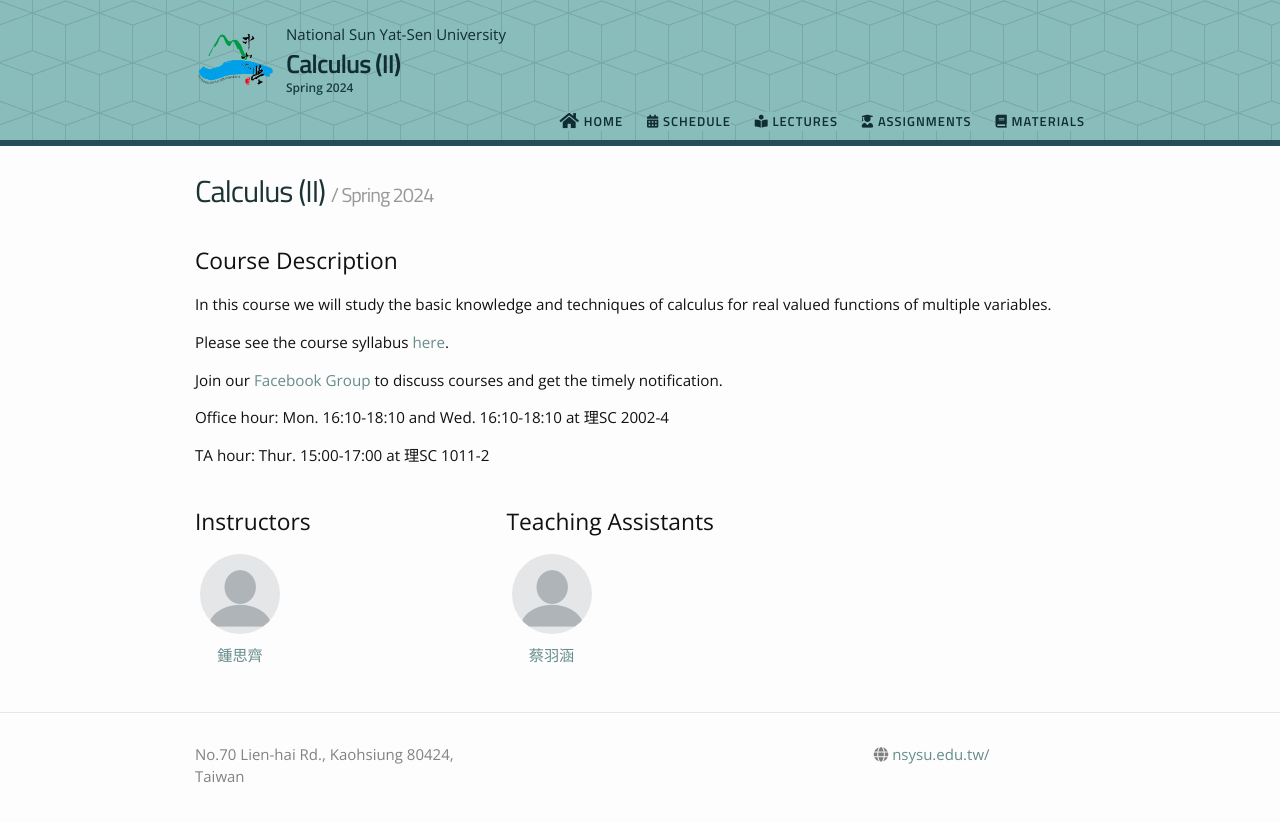
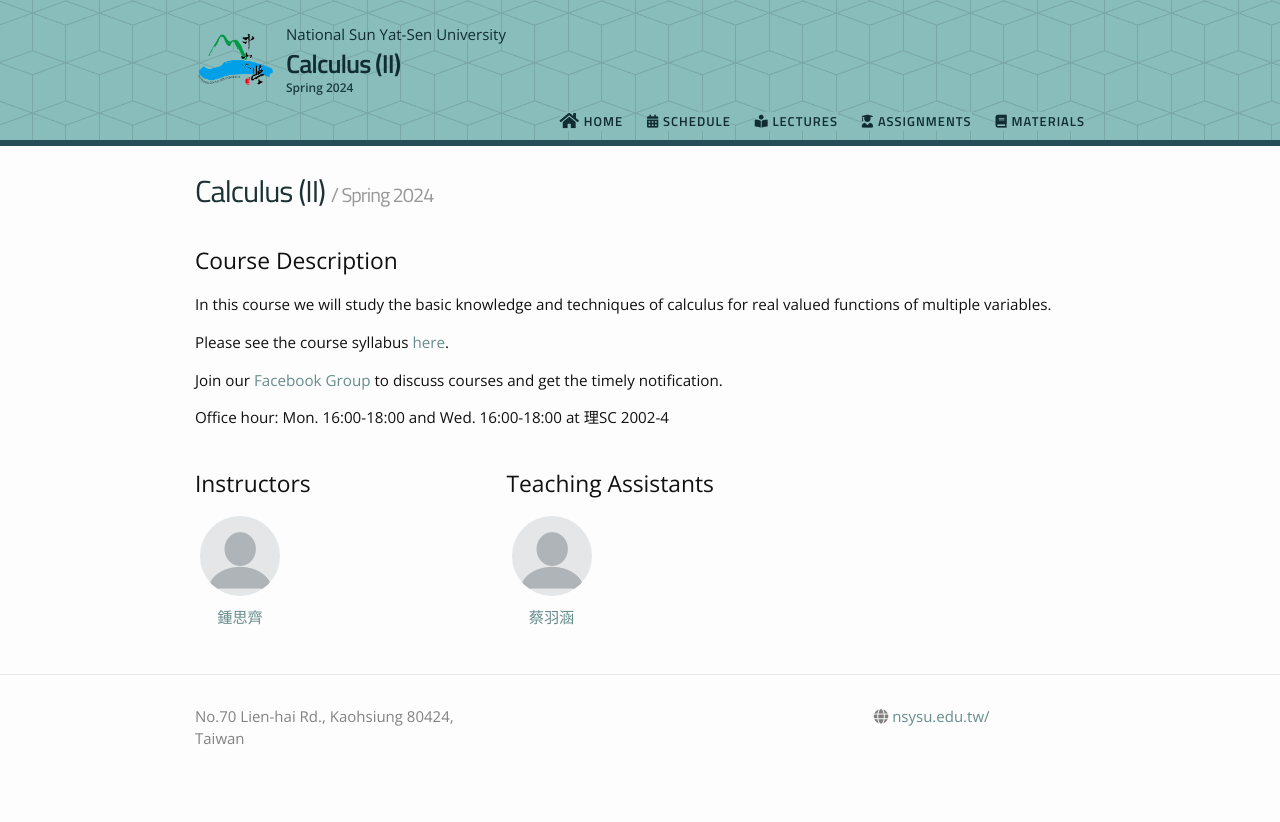
Before and after one commit to phonchi/nsysu-calculus2-2024, a Jekyll site: the page built from index.md, in a window 1280 px wide. Shown: the top 822 px of the page. Built offline with Jekyll 4.4.1, drawn with Linux system fonts in a browser that asks for light colours; nearby versions of some CDN libraries.

Commit message:
Update index.md

```diff
--- a/index.md
+++ b/index.md
@@ -1,10 +1,8 @@
 ---
 layout: home
 ---
-Please see the course syllabus [here](/nsysu-EE1004A/static_files/presentations/course_outline.pdf).
+Please see the course syllabus [here](/nsysu-nsysu-calculus2/static_files/presentations/course_outline.pdf).
 
-Join our [Facebook Group](https://www.facebook.com/groups/314913597074836) to discuss courses and get the timely notification.
+Join our [Facebook Group](https://www.facebook.com/groups/3813950798826853) to discuss courses and get the timely notification.
 
-Office hour: Mon. 16:10-18:10 and Wed. 16:10-18:10 at 理SC 2002-4
-
-TA hour: Thur. 15:00-17:00 at 理SC 1011-2
+Office hour: Mon. 16:00-18:00 and Wed. 16:00-18:00 at 理SC 2002-4
```
